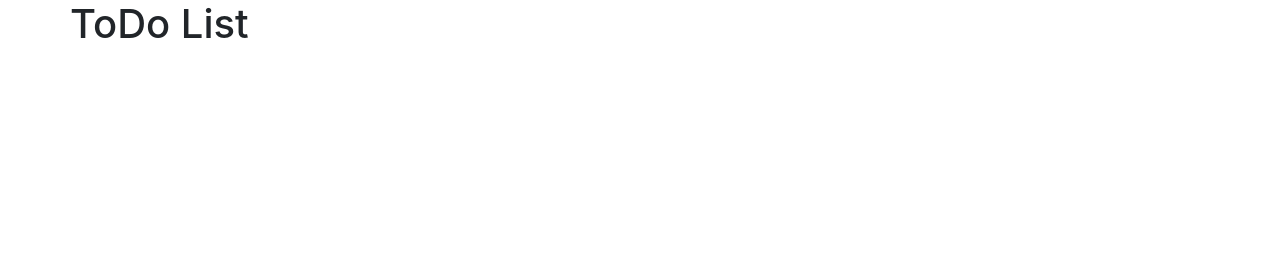
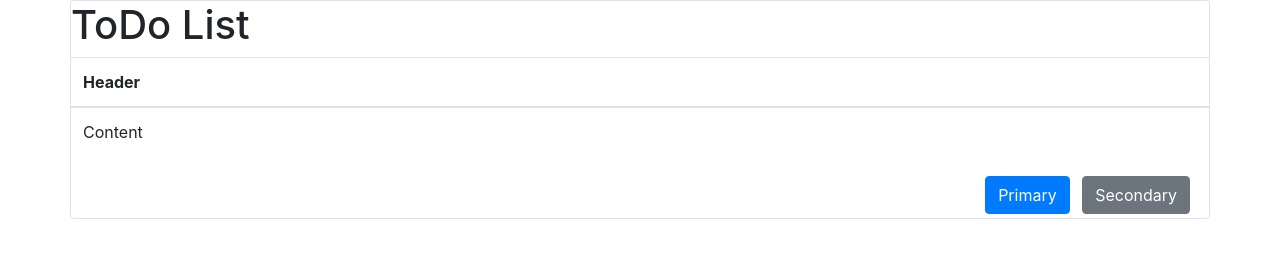
Before and after one commit to schredingercat/AcademItSchoolWeb, a website: page AcademItSchoolWeb/ToDoList/index.html in a window 1280 px wide. Drawn offline with nearby package versions, Linux system fonts and the light colour scheme.

Commit message:
Добавление кнопок и таблицы

```diff
--- a/AcademItSchoolWeb/ToDoList/index.html
+++ b/AcademItSchoolWeb/ToDoList/index.html
@@ -11,9 +11,36 @@
     <title>ToDo List</title>
 </head>
 <body>
-<div class="container">
+<div class="container border rounded">
     <div class="row">
-        <h1>ToDo List</h1>
+        <div class="col*-12">
+            <h1>ToDo List</h1>
+        </div>
+    </div>
+
+    <div class="row">
+        <table class="table">
+            <thead>
+            <tr>
+                <th>Header</th>
+            </tr>
+            </thead>
+            <tbody class="tbody">
+            <tr>
+                <td>Content</td>
+            </tr>
+            </tbody>
+        </table>
+    </div>
+
+
+    <div class="row">
+        <div class="col-lg-12">
+            <div class="float-right">
+                <button type="button" class="btn btn-primary m-1">Primary</button>
+                <button type="button" class="btn btn-secondary m-1">Secondary</button>
+            </div>
+        </div>
     </div>
 </div>
 
```
